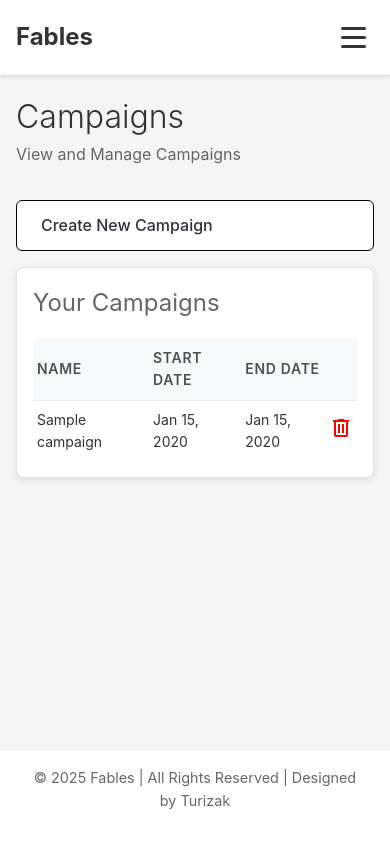
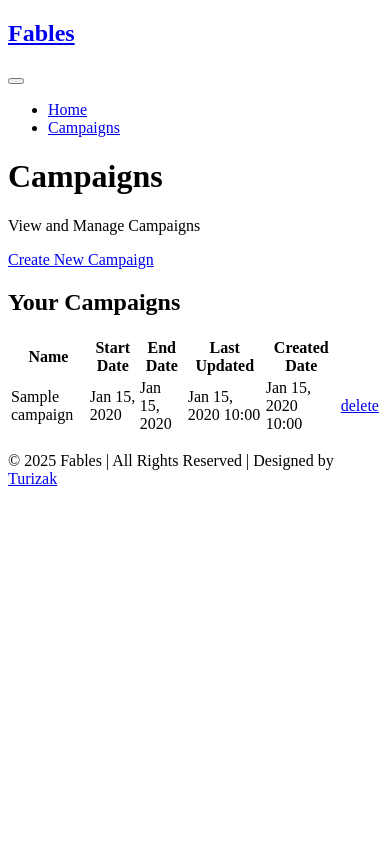
Before and after one commit to Turizak/fables, a Django app: page /campaigns/ in a window 390 px wide. Run offline with Django 5.2, Linux system fonts and the light colour scheme; tables that the repository leaves empty hold one stand-in row (values such as "Sample post").

Commit message:
nuke css

```diff
--- a/static/css/base.css
+++ /dev/null
@@ -1,268 +0,0 @@
-/* Reset and base styles */
-* {
-  margin: 0;
-  padding: 0;
-  box-sizing: border-box;
-}
-
-.btn {
-  display: inline-block;
-  padding: 0.75rem 1.5rem;
-  border-radius: 0.375rem;
-  text-decoration: none;
-  font-weight: 500;
-  transition: all 0.2s ease;
-  border: 1px solid #000;
-}
-
-.btn-primary {
-  background-color: white;
-  color: #322f35;
-}
-
-.btn-primary:hover {
-  background-color: #f8f9fa;
-  transform: translateY(-0.125rem);
-}
-
-.btn-secondary {
-  background-color: transparent;
-  color: white;
-  border-color: white;
-}
-
-.btn-secondary:hover {
-  background-color: white;
-  color: #322f35;
-  transform: translateY(-0.125rem);
-  border-color: #000;
-}
-
-body {
-  font-family: -apple-system, BlinkMacSystemFont, 'Segoe UI', Roboto, Oxygen, Ubuntu, Cantarell, sans-serif;
-  line-height: 1.6;
-  color: #333;
-  background-color: #f5f5f5;
-  min-height: 100vh;
-  display: flex;
-  flex-direction: column;
-}
-
-/* Navigation */
-.main-nav {
-  background-color: #fff;
-  box-shadow: 0 0.125rem 0.25rem rgba(0,0,0,0.1);
-  position: sticky;
-  top: 0;
-  z-index: 100;
-}
-
-.nav-container {
-  max-width: 1200px;
-  margin: 0 auto;
-  padding: 1rem 2rem;
-  display: flex;
-  justify-content: space-between;
-  align-items: center;
-}
-
-.nav-brand {
-  font-size: 1.5rem;
-  font-weight: bold;
-}
-
-.nav-brand a {
-  text-decoration: none;
-  color: #333;
-}
-
-.nav-links {
-  display: flex;
-  list-style: none;
-  gap: 2rem;
-}
-
-.nav-links a {
-  text-decoration: none;
-  color: #666;
-  padding: 0.5rem 1rem;
-  border-radius: 0.25rem;
-  transition: background-color 0.2s;
-}
-
-.nav-links a:hover {
-  background-color: #f8f9fa;
-  color: #333;
-}
-
-/* Hamburger menu button */
-.nav-toggle {
-  display: none;
-  flex-direction: column;
-  background: none;
-  border: none;
-  cursor: pointer;
-  padding: 0.5rem;
-  z-index: 1001;
-}
-
-.hamburger-line {
-  width: 1.5625rem;
-  height: 0.1875rem;
-  background-color: #333;
-  margin: 0.1875rem 0;
-  transition: 0.3s;
-  border-radius: 0.125rem;
-}
-
-/* Hamburger animation when active */
-.nav-toggle.active .hamburger-line:nth-child(1) {
-  transform: rotate(-45deg) translate(-0.375rem, 0.375rem);
-}
-
-.nav-toggle.active .hamburger-line:nth-child(2) {
-  opacity: 0;
-}
-
-.nav-toggle.active .hamburger-line:nth-child(3) {
-  transform: rotate(45deg) translate(-0.375rem, -0.375rem);
-}
-
-/* Navigation menu wrapper */
-.nav-menu {
-  display: flex;
-}
-
-/* Main content */
-.main-content {
-  flex: 1;
-  max-width: 1100px;
-  margin: 0 auto;
-  padding: 2rem;
-  width: 100%;
-}
-
-/* Typography */
-h1 {
-  color: #333;
-  font-size: 2.5rem;
-  font-weight: 300;
-}
-
-h2 {
-  color: #666;
-  margin: 1.5rem 0 1rem 0;
-  font-size: 1.5rem;
-  font-weight: 400;
-}
-
-p {
-  margin-bottom: 1rem;
-  color: #666;
-}
-
-/* Footer */
-.main-footer {
-  background-color: #fff;
-  border-top: 0.0625rem solid #e9ecef;
-  margin-top: auto;
-}
-
-.footer-container {
-  max-width: 1200px;
-  margin: 0 auto;
-  padding: 1rem 2rem;
-  text-align: center;
-  color: #666;
-  font-size: 0.9rem;
-}
-
-.footer-container a {
-  color: #666;
-  text-decoration: none;
-  transition: 0.3s;
-}
-
-.footer-container a:hover {
-  color: #d4af37;
-}
-
-.delete-icon{
-  color: red;
-
-  &:hover{
-    cursor: pointer;
-    transform: scale(110%);
-  }
-}
-
-/* Responsive design */
-@media (max-width: 768px) {
-  /* Show hamburger button on mobile */
-  .nav-toggle {
-    display: flex;
-  }
-
-  /* Mobile navigation menu */
-  .nav-menu {
-    position: absolute;
-    top: 100%;
-    left: 0;
-    width: 100%;
-    background-color: #fff;
-    box-shadow: 0 0.125rem 0.5rem rgba(0,0,0,0.15);
-    transform: translateY(-100%);
-    opacity: 0;
-    visibility: hidden;
-    transition: all 0.3s ease;
-    z-index: 1000;
-  }
-
-  /* Show mobile menu when active */
-  .nav-menu.active {
-    transform: translateY(0);
-    opacity: 1;
-    visibility: visible;
-  }
-
-  /* Mobile navigation links */
-  .nav-links {
-    flex-direction: column;
-    gap: 0;
-    padding: 1rem 0;
-  }
-
-  .nav-links li {
-    width: 100%;
-  }
-
-  .nav-links a {
-    display: block;
-    padding: 1rem 2rem;
-    border-radius: 0;
-    border-bottom: 0.0625rem solid #f0f0f0;
-    transition: background-color 0.2s;
-  }
-
-  .nav-links a:hover {
-    background-color: #f8f9fa;
-  }
-
-  .nav-links li:last-child a {
-    border-bottom: none;
-  }
-
-  /* Other mobile styles */
-  .nav-container {
-    padding: 1rem;
-    position: relative;
-  }
-
-  .main-content {
-    padding: 1rem;
-  }
-
-  h1 {
-    font-size: 2rem;
-  }
-}
--- a/static/css/campaigns.css
+++ /dev/null
@@ -1,170 +0,0 @@
-/* Campaigns page specific styles */
-.campaigns-container {
-  background-color: white;
-  padding: 2rem;
-  border-radius: 0.5rem;
-  border: 0.0625rem solid rgba(0, 0, 0, 0.1);
-  box-shadow: 0 0.125rem 0.5rem rgba(0, 0, 0, 0.1);
-  margin-top: 1rem;
-}
-
-.campaigns-header {
-  display: flex;
-  justify-content: space-between;
-  align-items: center;
-  margin-bottom: 1rem;
-}
-
-.campaigns-header h2 {
-  margin: 0;
-}
-
-.campaigns-table {
-  width: 100%;
-  border-collapse: collapse;
-  margin-top: 1rem;
-}
-
-.campaigns-table th,
-.campaigns-table td {
-  padding: 0.75rem;
-  text-align: left;
-  border-bottom: 0.0625rem solid #e9ecef;
-}
-
-.campaigns-table th {
-  background-color: #f8f9fa;
-  font-weight: 600;
-  color: #495057;
-  font-size: 0.875rem;
-  text-transform: uppercase;
-  letter-spacing: 0.05em;
-}
-
-.campaigns-table tbody tr:hover {
-  background-color: #f8f9fa;
-}
-
-.campaigns-table tbody tr:last-child td {
-  border-bottom: none;
-}
-
-/* Empty state */
-.empty-state {
-  text-align: center;
-  padding: 3rem 2rem;
-  color: #6c757d;
-}
-
-.empty-state p {
-  font-size: 1.1rem;
-  margin: 0;
-}
-
-/* Campaign form styles */
-.campaign-form {
-  max-width: 600px;
-  margin-top: 1rem;
-}
-
-.form-group {
-  margin-bottom: 1.5rem;
-}
-
-.form-group label {
-  display: block;
-  margin-bottom: 0.5rem;
-  font-weight: 600;
-  color: #495057;
-  font-size: 0.875rem;
-  text-transform: uppercase;
-  letter-spacing: 0.05em;
-}
-
-.form-group input {
-  width: 100%;
-  padding: 0.75rem;
-  border: 0.0625rem solid #ced4da;
-  border-radius: 0.25rem;
-  font-size: 1rem;
-  transition: border-color 0.15s ease-in-out, box-shadow 0.15s ease-in-out;
-}
-
-.form-group input:focus {
-  outline: none;
-  border-color: #007bff;
-  box-shadow: 0 0 0 0.2rem rgba(0, 123, 255, 0.25);
-}
-
-.form-group input::placeholder {
-  color: #6c757d;
-}
-
-.form-actions {
-  display: flex;
-  gap: 1rem;
-  margin-top: 2rem;
-}
-
-button.btn {
-  font-family: inherit;
-  font-size: inherit;
-}
-
-/* Disabled button styles */
-button.btn:disabled {
-  background-color: #6c757d;
-  border-color: #6c757d;
-  color: #fff;
-  opacity: 0.65;
-  cursor: not-allowed;
-}
-
-button.btn:disabled:hover {
-  background-color: #6c757d;
-  border-color: #6c757d;
-  opacity: 0.65;
-}
-
-/* Responsive table */
-@media (max-width: 768px) {
-  .campaigns-container {
-    padding: 1rem;
-    margin-top: 0.5rem;
-  }
-
-  .campaigns-table {
-    font-size: 0.875rem;
-  }
-
-  .campaigns-table th,
-  .campaigns-table td {
-    padding: 0.5rem 0.25rem;
-  }
-
-  /* Hide less important columns on mobile */
-  .campaigns-table th:nth-child(4),
-  .campaigns-table td:nth-child(4),
-  .campaigns-table th:nth-child(5),
-  .campaigns-table td:nth-child(5) {
-    display: none;
-  }
-
-  .form-actions {
-    flex-direction: column;
-  }
-
-  .btn {
-    width: 100%;
-  }
-
-  .campaigns-header {
-    flex-direction: column;
-    gap: 1rem;
-    align-items: stretch;
-  }
-
-  .campaigns-header .btn {
-    width: 100%;
-  }
-}
--- a/templates/base.html
+++ b/templates/base.html
@@ -10,20 +10,20 @@
     {% block extra_css %}{% endblock %}
   </head>
   <body>
-    <nav class="main-nav">
-      <div class="nav-container">
-        <h1 class="nav-brand"><a href="{% url 'home' %}">Fables</a></h1>
+    <nav>
+      <div>
+        <h1><a href="{% url 'home' %}">Fables</a></h1>
 
         <!-- Hamburger button for mobile -->
-        <button class="nav-toggle" aria-label="Toggle navigation" aria-expanded="false">
-          <span class="hamburger-line"></span>
-          <span class="hamburger-line"></span>
-          <span class="hamburger-line"></span>
+        <button aria-label="Toggle navigation" aria-expanded="false">
+          <span></span>
+          <span></span>
+          <span></span>
         </button>
 
         <!-- Navigation links -->
-        <div class="nav-menu">
-          <ul class="nav-links">
+        <div>
+          <ul>
             <li><a href="{% url 'home' %}">Home</a></li>
             <li><a href="{% url 'campaigns' %}">Campaigns</a></li>
           </ul>
@@ -31,12 +31,12 @@
       </div>
     </nav>
 
-    <main class="main-content">
+    <main>
       {% block content %}{% endblock %}
     </main>
 
-    <footer class="main-footer">
-      <div class="footer-container">
+    <footer>
+      <div>
         <p>&copy; 2025 Fables | All Rights Reserved | Designed by <a target="_blank" href="https://github.com/Turizak"
             >Turizak</a
           ></p>
--- a/templates/campaigns/campaigns.html
+++ b/templates/campaigns/campaigns.html
@@ -3,25 +3,21 @@
 
 {% block title %}Campaigns - Fables{% endblock %}
 
-{% block extra_css %}
-<link rel="stylesheet" href="{% static 'css/campaigns.css' %}" />
-{% endblock %}
-
 {% block content %}
-<div class="campaigns-header">
+<div>
   <div>
     <h1>Campaigns</h1>
     <p>View and Manage Campaigns</p>
   </div>
-<a href="{% url 'create_campaign' %}" class="btn btn-primary">Create New Campaign</a>
+  <a href="{% url 'create_campaign' %}">Create New Campaign</a>
 </div>
 
-<div class="campaigns-container">
-  <div class="campaigns-header">
+<div>
+  <div>
     <h2>Your Campaigns</h2>
   </div>
   {% if campaigns %}
-    <table class="campaigns-table">
+  <table>
     <thead>
       <tr>
         <th>Name</th>
@@ -51,12 +47,11 @@
         <td>{{ campaign.last_updated|date:"M d, Y H:i" }}</td>
         <td>{{ campaign.created_date|date:"M d, Y H:i" }}</td>
         <td>
-              <a href="{% url 'delete_campaign' campaign.uuid %}"
-                 class="delete-link"
-                 onclick="return confirm('Are you sure you want to delete this campaign?');">
-                <span class="material-symbols-outlined delete-icon">
-                delete
-                </span>
+          <a
+            href="{% url 'delete_campaign' campaign.uuid %}"
+            onclick="return confirm('Are you sure you want to delete this campaign?');"
+          >
+            <span> delete </span>
           </a>
         </td>
       </tr>
@@ -64,7 +59,7 @@
     </tbody>
   </table>
   {% else %}
-    <div class="empty-state">
+  <div>
     <p>No campaigns found. Create your first campaign to get started!</p>
   </div>
   {% endif %}
```
Also changed, not shown: static/css/home.css (deleted, +0 -107 lines), templates/campaigns/create_campaign.html (+22 -17 lines). Lines whose indentation alone changed are shown as unchanged.
